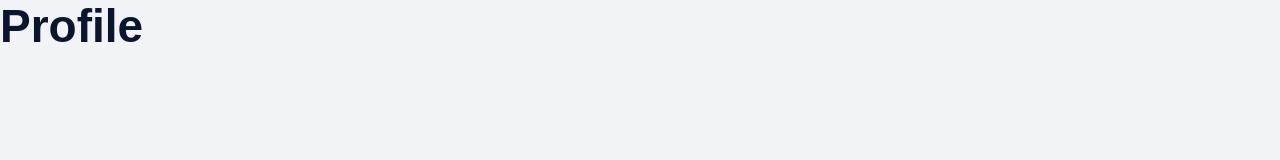
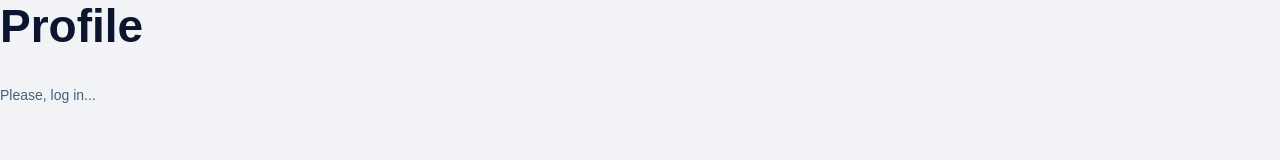
Before and after one commit to keira-yes/realtor, a React (Create React App) app: page /profile in a window 1280 px wide. Shown: the top 160 px of the page. Built offline with nearby package versions, Linux system fonts and the light colour scheme; a web font is replaced by a local one.

Commit message:
add user info Profile page

```diff
--- a/src/pages/Profile.jsx
+++ b/src/pages/Profile.jsx
@@ -1,7 +1,19 @@
+import { useState, useEffect } from "react";
+import { getAuth } from "firebase/auth";
+
 const Profile = () => {
+    const [user, setUser] = useState(null);
+
+    const auth = getAuth();
+
+    useEffect(() => {
+        setUser(auth.currentUser);
+    }, []);
+
     return (
         <div>
             <h1>Profile</h1>
+            {user ? user.displayName : "Please, log in..."}
         </div>
     );
 };
```
